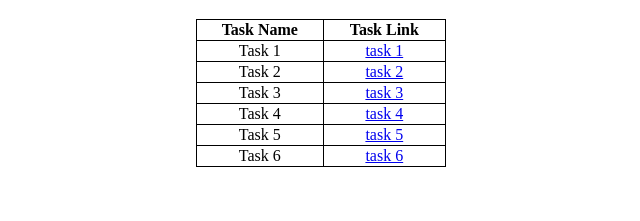
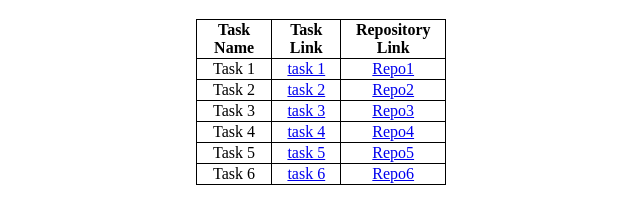
Before and after one commit to Rohitkumarbhujabal/react_task_links, a plain HTML site: page index.html in a window 1280 px wide. Shown: the part 61-282 px from the top of the page, without its empty margins (319-959 px from the left). Drawn offline with Linux system fonts and the light colour scheme.

Commit message:
Add files via upload

```diff
--- a/index.html
+++ b/index.html
@@ -29,30 +29,37 @@
       <tr>
         <th>Task Name</th>
         <th>Task Link</th>
+        <th>Repository Link</th>
       </tr>
       <tr>
         <td>Task 1</td>
         <td><a href="https://react-task1-git-main-rohitkumarbhujabal.vercel.app/" target="_blank">task 1</a></td>
+        <td><a href="https://github.com/Rohitkumarbhujabal/react_task1" target="_blank">Repo1</a></td>
       </tr>
       <tr>
         <td>Task 2</td>
         <td><a href="https://react-task2-git-main-rohitkumarbhujabal.vercel.app/" target="_blank">task 2</a></td>
+        <td><a href="https://github.com/Rohitkumarbhujabal/react_task2" target="_blank">Repo2</a></td>
       </tr>
       <tr>
         <td>Task 3</td>
         <td><a href="https://react-task3-3bztlsptx-rohitkumarbhujabal.vercel.app/" target="_blank">task 3</a></td>
+        <td><a href="https://github.com/Rohitkumarbhujabal/react_task3" target="_blank">Repo3</a></td>
       </tr>
       <tr>
         <td>Task 4</td>
         <td><a href="https://react-task4-iubar3v3e-rohitkumarbhujabal.vercel.app/" target="_blank">task 4</a></td>
+        <td><a href="https://github.com/Rohitkumarbhujabal/react_task4" target="_blank">Repo4</a></td>
       </tr>
       <tr>
         <td>Task 5</td>
         <td><a href="https://react-task5-10sysn69q-rohitkumarbhujabal.vercel.app/" target="_blank">task 5</a></td>
+        <td><a href="https://github.com/Rohitkumarbhujabal/react_task5" target="_blank">Repo5</a></td>
       </tr>
       <tr>
         <td>Task 6</td>
         <td><a href="https://react-task6-9dm8ucxbu-rohitkumarbhujabal.vercel.app/" target="_blank">task 6</a></td>
+        <td><a href="https://github.com/Rohitkumarbhujabal/react_task6" target="_blank">Repo6</a></td>
       </tr>
     </table>
   </body>
```
